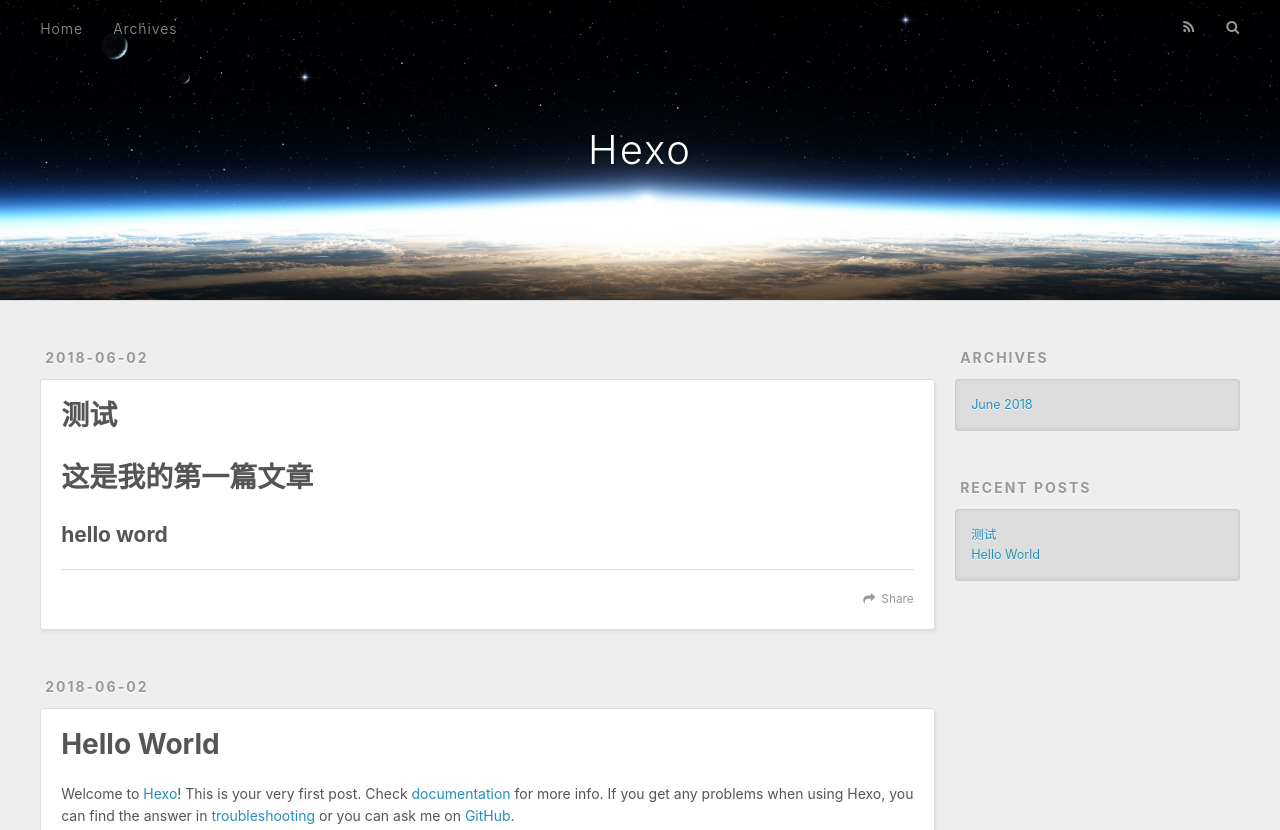
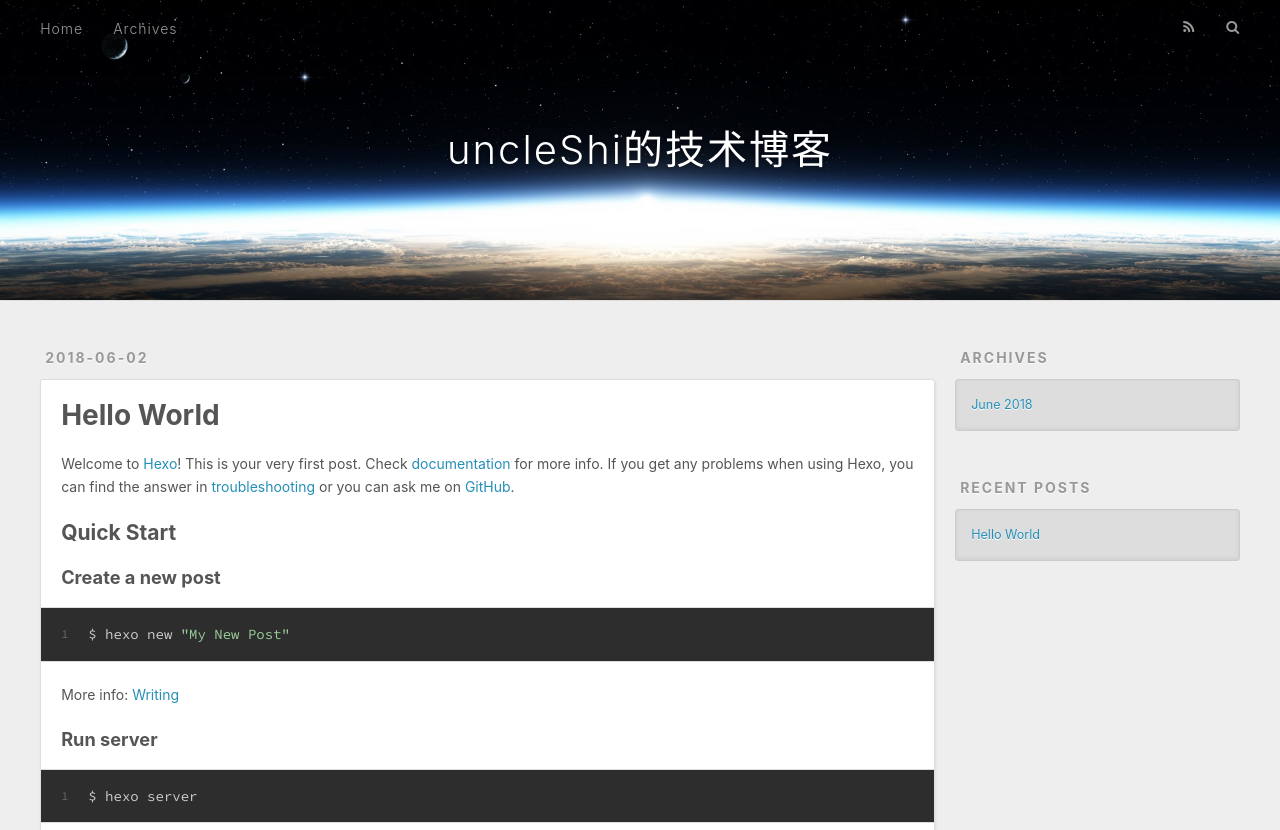
Before and after one commit to uncleShi/uncleShi.github.io, a plain HTML site: page index.html in a window 1280 px wide. Shown: the top 830 px of the page. Drawn offline with nearby package versions, Linux system fonts and the light colour scheme.

Commit message:
Site updated: 2018-06-03 14:43:46

```diff
--- a/index.html
+++ b/index.html
@@ -5,17 +5,17 @@
 
 
 
-  <title>Hexo</title>
+  <title>uncleShi的技术博客</title>
   <meta name="viewport" content="width=device-width, initial-scale=1, maximum-scale=1">
   <meta property="og:type" content="website">
-<meta property="og:title" content="Hexo">
+<meta property="og:title" content="uncleShi的技术博客">
 <meta property="og:url" content="http://yoursite.com/index.html">
-<meta property="og:site_name" content="Hexo">
+<meta property="og:site_name" content="uncleShi的技术博客">
 <meta property="og:locale" content="default">
 <meta name="twitter:card" content="summary">
-<meta name="twitter:title" content="Hexo">
+<meta name="twitter:title" content="uncleShi的技术博客">
 
-    <link rel="alternate" href="/atom.xml" title="Hexo" type="application/atom+xml">
+    <link rel="alternate" href="/atom.xml" title="uncleShi的技术博客" type="application/atom+xml">
 
 
     <link rel="icon" href="/favicon.png">
@@ -34,7 +34,7 @@
   <div id="header-outer" class="outer">
     <div id="header-title" class="inner">
       <h1 id="logo-wrap">
-        <a href="/" id="logo">Hexo</a>
+        <a href="/" id="logo">uncleShi的技术博客</a>
       </h1>
 
     </div>
@@ -61,42 +61,6 @@
 </header>
       <div class="outer">
         <section id="main">
-
-    <article id="测试-测试" class="article article-type-测试" itemscope itemprop="blogPost">
-  <div class="article-meta">
-    <a href="/2018/06/02/测试/" class="article-date">
-  <time datetime="2018-06-02T15:37:54.000Z" itemprop="datePublished">2018-06-02</time>
-</a>
-
-  </div>
-  <div class="article-inner">
-
-
-      <header class="article-header">
-
-
-    <h1 itemprop="name">
-      <a class="article-title" href="/2018/06/02/测试/">测试</a>
-    </h1>
-
-
-      </header>
-
-    <div class="article-entry" itemprop="articleBody">
-
-        <h1 id="这是我的第一篇文章"><a href="#这是我的第一篇文章" class="headerlink" title="这是我的第一篇文章"></a>这是我的第一篇文章</h1><h2 id="hello-word"><a href="#hello-word" class="headerlink" title="hello word"></a>hello word</h2>
-
-    </div>
-    <footer class="article-footer">
-      <a data-url="http://yoursite.com/2018/06/02/测试/" data-id="cjhxkbdrc0001j4x1dy5bfdtv" class="article-share-link">Share</a>
-
-
-    </footer>
-  </div>
-
-</article>
-
-
 
     <article id="post-hello-world" class="article article-type-post" itemscope itemprop="blogPost">
   <div class="article-meta">
@@ -133,7 +97,7 @@
 
     </div>
     <footer class="article-footer">
-      <a data-url="http://yoursite.com/2018/06/02/hello-world/" data-id="cjhxkbdr70000j4x1nt51bk1c" class="article-share-link">Share</a>
+      <a data-url="http://yoursite.com/2018/06/02/hello-world/" data-id="cjhygn1ly00006ex1pneuq4di" class="article-share-link">Share</a>
 
 
     </footer>
@@ -174,10 +138,6 @@
       <ul>
 
           <li>
-            <a href="/2018/06/02/测试/">测试</a>
-          </li>
-
-          <li>
             <a href="/2018/06/02/hello-world/">Hello World</a>
           </li>
 
@@ -193,7 +153,7 @@
 
   <div class="outer">
     <div id="footer-info" class="inner">
-      &copy; 2018 John Doe<br>
+      &copy; 2018 uncle shi<br>
       Powered by <a href="http://hexo.io/" target="_blank">Hexo</a>
     </div>
   </div>
```
Also changed, not shown: 2018/06/02/hello-world/index.html (+6 -24 lines), archives/2018/06/index.html (+7 -30 lines), archives/2018/index.html (+7 -30 lines), archives/index.html (+7 -30 lines).
